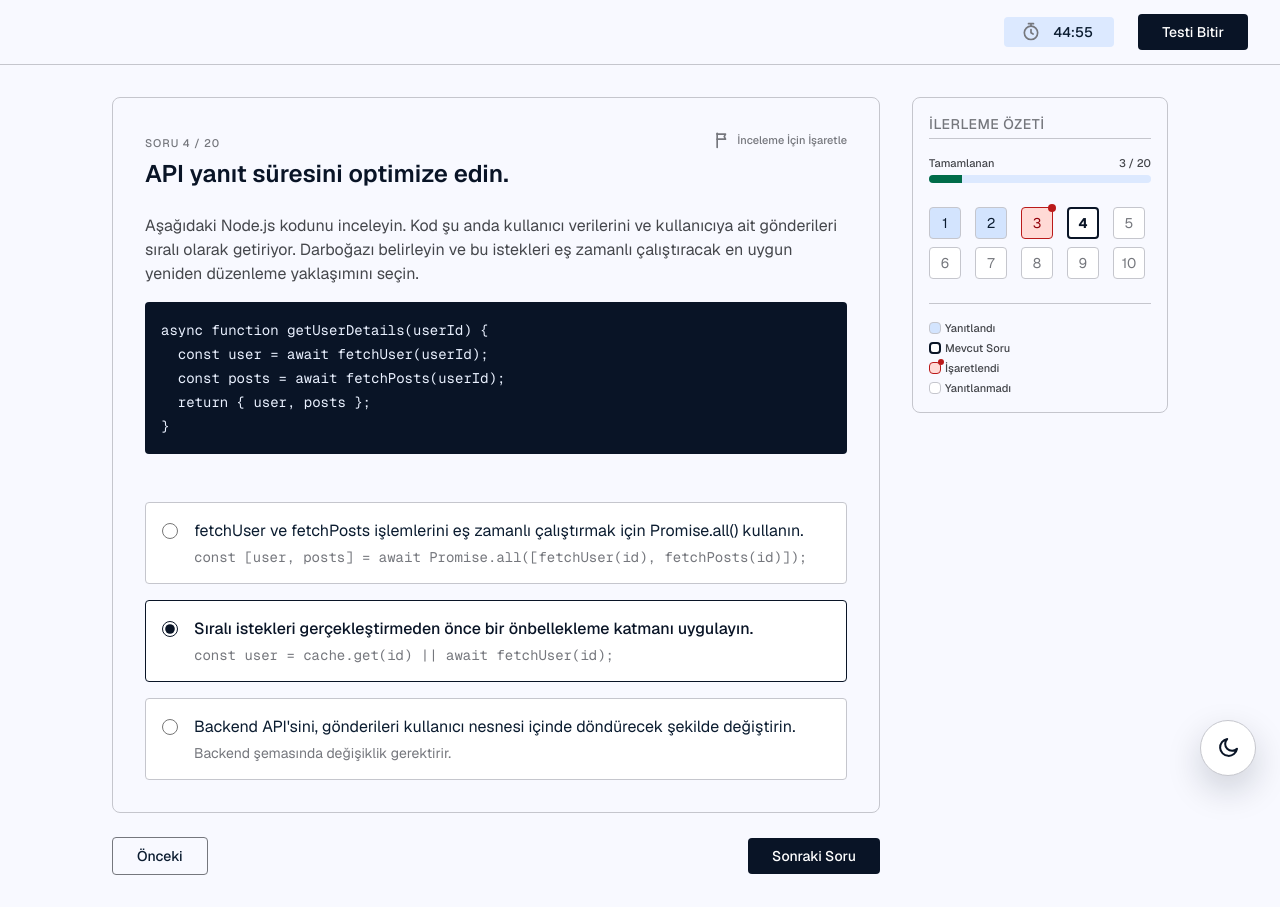
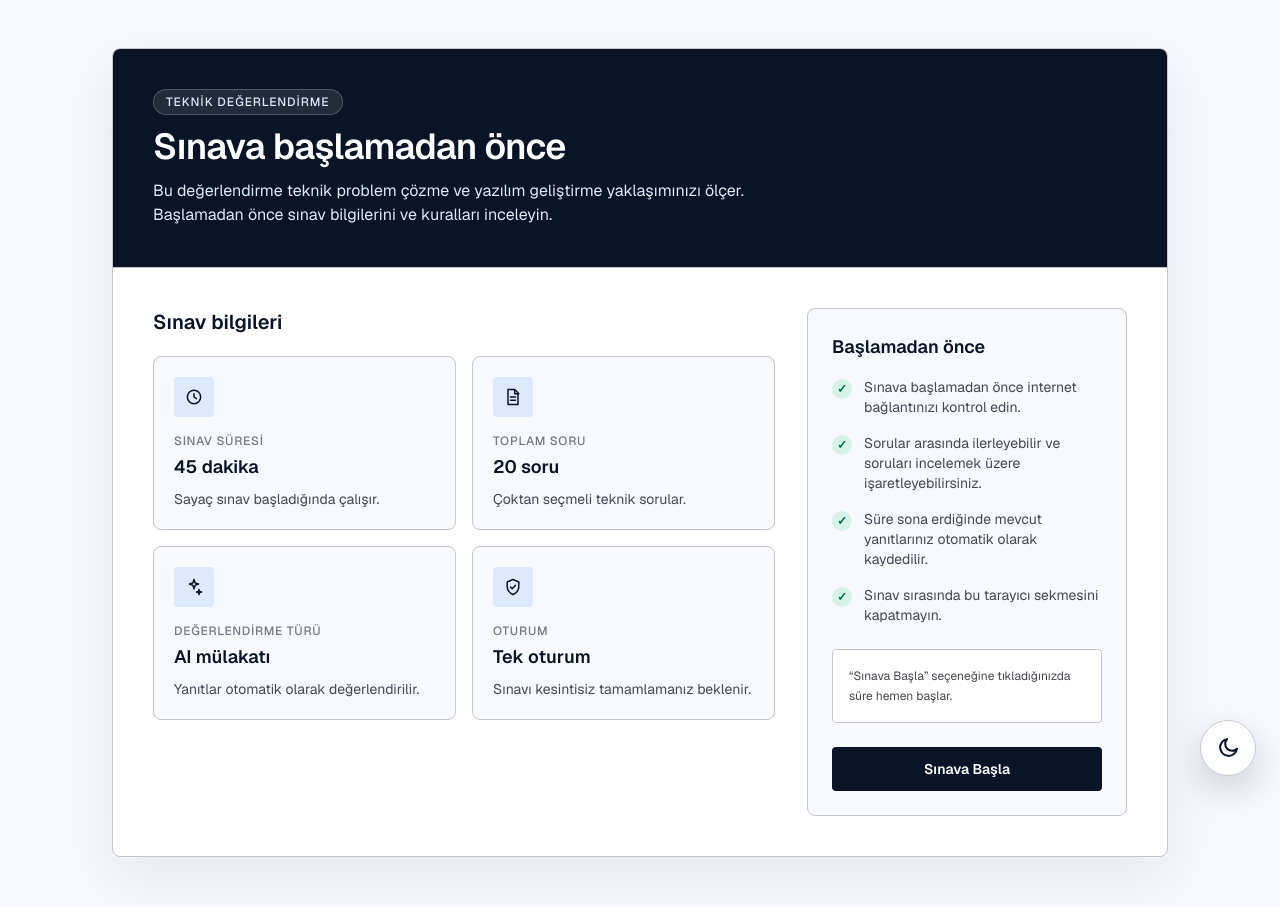
Before and after one commit to emreucbudak/Vettingo-Frontend, a Next.js app: page /assessment in a window 1280 px wide. Built offline with nearby package versions, Linux system fonts and the light colour scheme.

Commit message:
Add assessment introduction flow

```diff
--- a/app/assessment/page.tsx
+++ b/app/assessment/page.tsx
@@ -1,10 +1,10 @@
 import type { Metadata } from "next";
-import { AssessmentPage } from "@/widgets/assessment";
+import { AssessmentIntroPage } from "@/widgets/assessment-intro";
 
 export const metadata: Metadata = {
-  title: "Değerlendirme | Vettingo",
+  title: "Sınav Bilgileri | Vettingo",
 };
 
 export default function AssessmentRoute() {
-  return <AssessmentPage />;
+  return <AssessmentIntroPage />;
 }
--- /dev/null
+++ b/app/assessment/session/page.tsx
@@ -0,0 +1,10 @@
+import type { Metadata } from "next";
+import { AssessmentPage } from "@/widgets/assessment";
+
+export const metadata: Metadata = {
+  title: "Değerlendirme Oturumu | Vettingo",
+};
+
+export default function AssessmentSessionRoute() {
+  return <AssessmentPage />;
+}
--- /dev/null
+++ b/src/features/assessment-access/index.ts
@@ -0,0 +1,5 @@
+export {
+  grantAssessmentAccess,
+  hasAssessmentAccess,
+  revokeAssessmentAccess,
+} from "./model/assessment-access";
--- /dev/null
+++ b/src/features/assessment-access/model/assessment-access.ts
@@ -0,0 +1,40 @@
+const assessmentAccessKey = "vettingo:assessment-access";
+const assessmentAccessTtlMs = 10 * 60 * 1000;
+
+type AssessmentAccessGrant = {
+  expiresAt: number;
+};
+
+export function grantAssessmentAccess() {
+  const grant: AssessmentAccessGrant = {
+    expiresAt: Date.now() + assessmentAccessTtlMs,
+  };
+
+  window.sessionStorage.setItem(assessmentAccessKey, JSON.stringify(grant));
+}
+
+export function hasAssessmentAccess() {
+  const storedGrant = window.sessionStorage.getItem(assessmentAccessKey);
+
+  if (!storedGrant) {
+    return false;
+  }
+
+  try {
+    const grant = JSON.parse(storedGrant) as AssessmentAccessGrant;
+    const isValid = Number.isFinite(grant.expiresAt) && grant.expiresAt > Date.now();
+
+    if (!isValid) {
+      revokeAssessmentAccess();
+    }
+
+    return isValid;
+  } catch {
+    revokeAssessmentAccess();
+    return false;
+  }
+}
+
+export function revokeAssessmentAccess() {
+  window.sessionStorage.removeItem(assessmentAccessKey);
+}
--- a/src/shared/config/routes.ts
+++ b/src/shared/config/routes.ts
@@ -11,4 +11,5 @@ export const ROUTES = {
   newJob: "/jobs/new",
   talentBenchmarking: "/talent-benchmarking",
   assessment: "/assessment",
+  assessmentSession: "/assessment/session",
 } as const;
--- /dev/null
+++ b/src/widgets/assessment-intro/index.ts
@@ -0,0 +1 @@
+export { AssessmentIntroPage } from "./ui/assessment-intro-page";
--- /dev/null
+++ b/src/widgets/assessment-intro/ui/assessment-intro-page.tsx
@@ -0,0 +1,116 @@
+"use client";
+
+import { useRouter } from "next/navigation";
+import { assessmentOverview } from "@/entities/assessment";
+import { grantAssessmentAccess } from "@/features/assessment-access";
+import { ROUTES } from "@/shared/config/routes";
+
+const examDetails = [
+  {
+    label: "Sınav süresi",
+    value: `${assessmentOverview.durationInSeconds / 60} dakika`,
+    detail: "Sayaç sınav başladığında çalışır.",
+  },
+  {
+    label: "Toplam soru",
+    value: `${assessmentOverview.totalQuestions} soru`,
+    detail: "Çoktan seçmeli teknik sorular.",
+  },
+  {
+    label: "Değerlendirme türü",
+    value: "AI mülakatı",
+    detail: "Yanıtlar otomatik olarak değerlendirilir.",
+  },
+  {
+    label: "Oturum",
+    value: "Tek oturum",
+    detail: "Sınavı kesintisiz tamamlamanız beklenir.",
+  },
+] as const;
+
+const examRules = [
+  "Sınava başlamadan önce internet bağlantınızı kontrol edin.",
+  "Sorular arasında ilerleyebilir ve soruları incelemek üzere işaretleyebilirsiniz.",
+  "Süre sona erdiğinde mevcut yanıtlarınız otomatik olarak kaydedilir.",
+  "Sınav sırasında bu tarayıcı sekmesini kapatmayın.",
+] as const;
+
+function InfoIcon({ name }: { name: "clock" | "document" | "spark" | "shield" }) {
+  const paths = {
+    clock: <><circle cx="12" cy="12" r="8" /><path d="M12 8v4l3 2" /></>,
+    document: <><path d="M6 3h8l4 4v14H6z" /><path d="M14 3v5h5M9 12h6M9 16h6" /></>,
+    spark: <><path d="m12 3 1.4 4.1L17.5 8.5l-4.1 1.4L12 14l-1.4-4.1-4.1-1.4 4.1-1.4z" /><path d="m18 15 .7 2.3L21 18l-2.3.7L18 21l-.7-2.3L15 18l2.3-.7z" /></>,
+    shield: <><path d="M12 3 5 6v5c0 4.6 2.8 8 7 10 4.2-2 7-5.4 7-10V6z" /><path d="m9 12 2 2 4-4" /></>,
+  };
+
+  return (
+    <svg aria-hidden="true" className="h-5 w-5" fill="none" stroke="currentColor" strokeLinecap="round" strokeLinejoin="round" strokeWidth="1.8" viewBox="0 0 24 24">
+      {paths[name]}
+    </svg>
+  );
+}
+
+export function AssessmentIntroPage() {
+  const router = useRouter();
+
+  const startAssessment = () => {
+    grantAssessmentAccess();
+    router.push(ROUTES.assessmentSession);
+  };
+
+  return (
+    <div className="min-h-screen bg-[#f8f9ff] px-4 py-8 text-[#0b1c30] md:px-8 md:py-12">
+      <main className="mx-auto w-full max-w-[1056px]">
+        <section className="overflow-hidden rounded-lg border border-[#c5c6cd] bg-white shadow-[0_20px_60px_rgba(9,20,38,0.08)]">
+          <header className="border-b border-[#c5c6cd] bg-[#091426] px-6 py-8 text-white sm:px-10 sm:py-10">
+            <span className="mb-3 inline-flex rounded-full border border-white/20 bg-white/10 px-3 py-1 text-xs font-medium uppercase tracking-[0.08em] text-[#dce9ff]">
+              Teknik değerlendirme
+            </span>
+            <h1 className="max-w-2xl text-3xl font-semibold tracking-[-0.02em] sm:text-4xl">
+              Sınava başlamadan önce
+            </h1>
+            <p className="mt-3 max-w-2xl text-sm leading-6 text-[#dce9ff] sm:text-base">
+              Bu değerlendirme teknik problem çözme ve yazılım geliştirme yaklaşımınızı ölçer. Başlamadan önce sınav bilgilerini ve kuralları inceleyin.
+            </p>
+          </header>
+
+          <div className="grid gap-8 p-6 sm:p-10 lg:grid-cols-[1fr_320px]">
+            <div>
+              <h2 className="text-xl font-semibold text-[#091426]">Sınav bilgileri</h2>
+              <div className="mt-5 grid gap-4 sm:grid-cols-2">
+                {examDetails.map((detail, index) => (
+                  <article className="rounded-lg border border-[#c5c6cd] bg-[#f8f9ff] p-5" key={detail.label}>
+                    <div className="mb-4 flex h-10 w-10 items-center justify-center rounded bg-[#dce9ff] text-[#091426]">
+                      <InfoIcon name={(["clock", "document", "spark", "shield"] as const)[index]} />
+                    </div>
+                    <p className="text-xs font-medium uppercase tracking-[0.06em] text-[#75777d]">{detail.label}</p>
+                    <p className="mt-1 text-lg font-semibold text-[#091426]">{detail.value}</p>
+                    <p className="mt-2 text-sm leading-5 text-[#45474c]">{detail.detail}</p>
+                  </article>
+                ))}
+              </div>
+            </div>
+
+            <aside className="rounded-lg border border-[#c5c6cd] bg-[#f8f9ff] p-6">
+              <h2 className="text-lg font-semibold text-[#091426]">Başlamadan önce</h2>
+              <ul className="mt-4 space-y-4">
+                {examRules.map((rule) => (
+                  <li className="flex gap-3 text-sm leading-5 text-[#45474c]" key={rule}>
+                    <span aria-hidden="true" className="mt-0.5 flex h-5 w-5 shrink-0 items-center justify-center rounded-full bg-[#d7f3e7] text-xs font-bold text-[#006c49]">✓</span>
+                    {rule}
+                  </li>
+                ))}
+              </ul>
+              <div className="mt-6 rounded border border-[#c5c6cd] bg-white p-4 text-xs leading-5 text-[#45474c]">
+                “Sınava Başla” seçeneğine tıkladığınızda süre hemen başlar.
+              </div>
+              <button className="mt-6 w-full rounded bg-[#091426] px-5 py-3 text-sm font-semibold text-white transition-colors hover:bg-[#1e293b] focus-visible:outline-2 focus-visible:outline-offset-2 focus-visible:outline-[#091426]" onClick={startAssessment} type="button">
+                Sınava Başla
+              </button>
+            </aside>
+          </div>
+        </section>
+      </main>
+    </div>
+  );
+}
--- a/src/widgets/assessment/ui/assessment-page.tsx
+++ b/src/widgets/assessment/ui/assessment-page.tsx
@@ -1,5 +1,7 @@
 "use client";
 
+import { useEffect, useSyncExternalStore } from "react";
+import { useRouter } from "next/navigation";
 import {
   assessmentAnswerOptions,
   assessmentLegend,
@@ -9,7 +11,12 @@ import {
   initialAssessmentAnswer,
   type AssessmentAnswerId,
 } from "@/entities/assessment";
+import { hasAssessmentAccess, revokeAssessmentAccess } from "@/features/assessment-access";
 import { useAssessmentSession } from "@/features/assessment-session";
+import { ROUTES } from "@/shared/config/routes";
+
+const subscribeToAssessmentAccess = () => () => undefined;
+const getServerAssessmentAccess = (): boolean | null => null;
 
 const questionStatusClasses = {
   answered: "border-[#c5c6cd] bg-[#d3e4fe] text-[#0b1c30]",
@@ -266,6 +273,12 @@ function AssessmentActions() {
 }
 
 export function AssessmentPage() {
+  const router = useRouter();
+  const assessmentAccess = useSyncExternalStore<boolean | null>(
+    subscribeToAssessmentAccess,
+    hasAssessmentAccess,
+    getServerAssessmentAccess,
+  );
   const {
     finishAssessment,
     formattedTime,
@@ -276,12 +289,31 @@ export function AssessmentPage() {
     toggleFlag,
   } = useAssessmentSession(assessmentOverview.durationInSeconds, initialAssessmentAnswer);
 
+  useEffect(() => {
+    if (assessmentAccess === false) {
+      router.replace(ROUTES.assessment);
+    }
+  }, [assessmentAccess, router]);
+
+  const handleFinish = () => {
+    finishAssessment();
+    revokeAssessmentAccess();
+  };
+
+  if (assessmentAccess !== true) {
+    return (
+      <div className="flex min-h-screen items-center justify-center bg-[#f8f9ff] px-4 text-sm font-medium text-[#45474c]">
+        Sınav oturumu kontrol ediliyor...
+      </div>
+    );
+  }
+
   return (
     <div className="flex min-h-screen flex-col bg-[#f8f9ff] text-[#0b1c30]">
       <AssessmentHeader
         formattedTime={formattedTime}
         isFinished={isFinished}
-        onFinish={finishAssessment}
+        onFinish={handleFinish}
       />
       <div className="flex min-h-[calc(100dvh-4rem)] w-full flex-col justify-center px-4 py-6 md:px-8 md:py-8">
         <div className="mx-auto flex w-full max-w-[1056px] flex-col gap-8 lg:flex-row lg:items-start">
```
